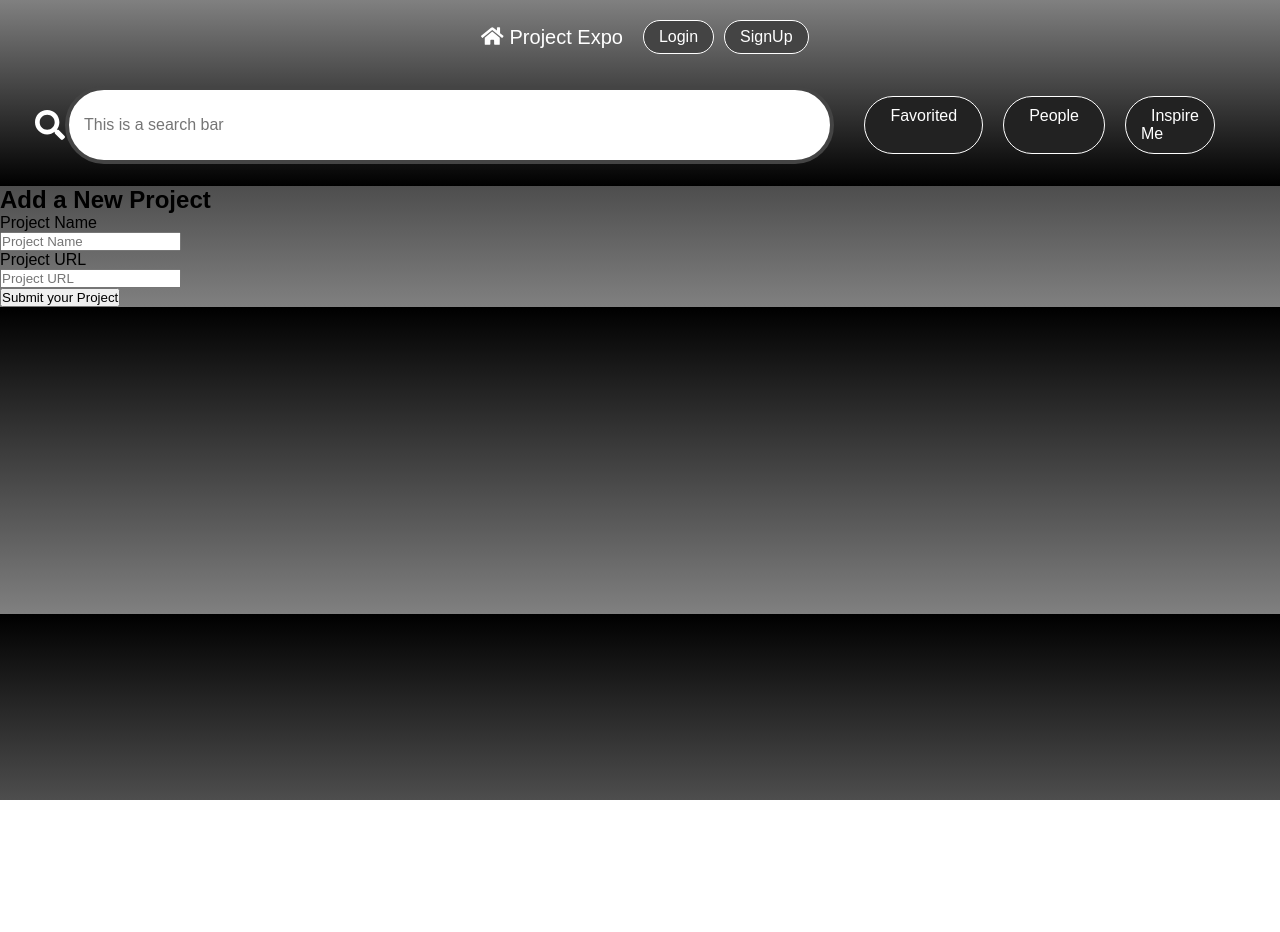
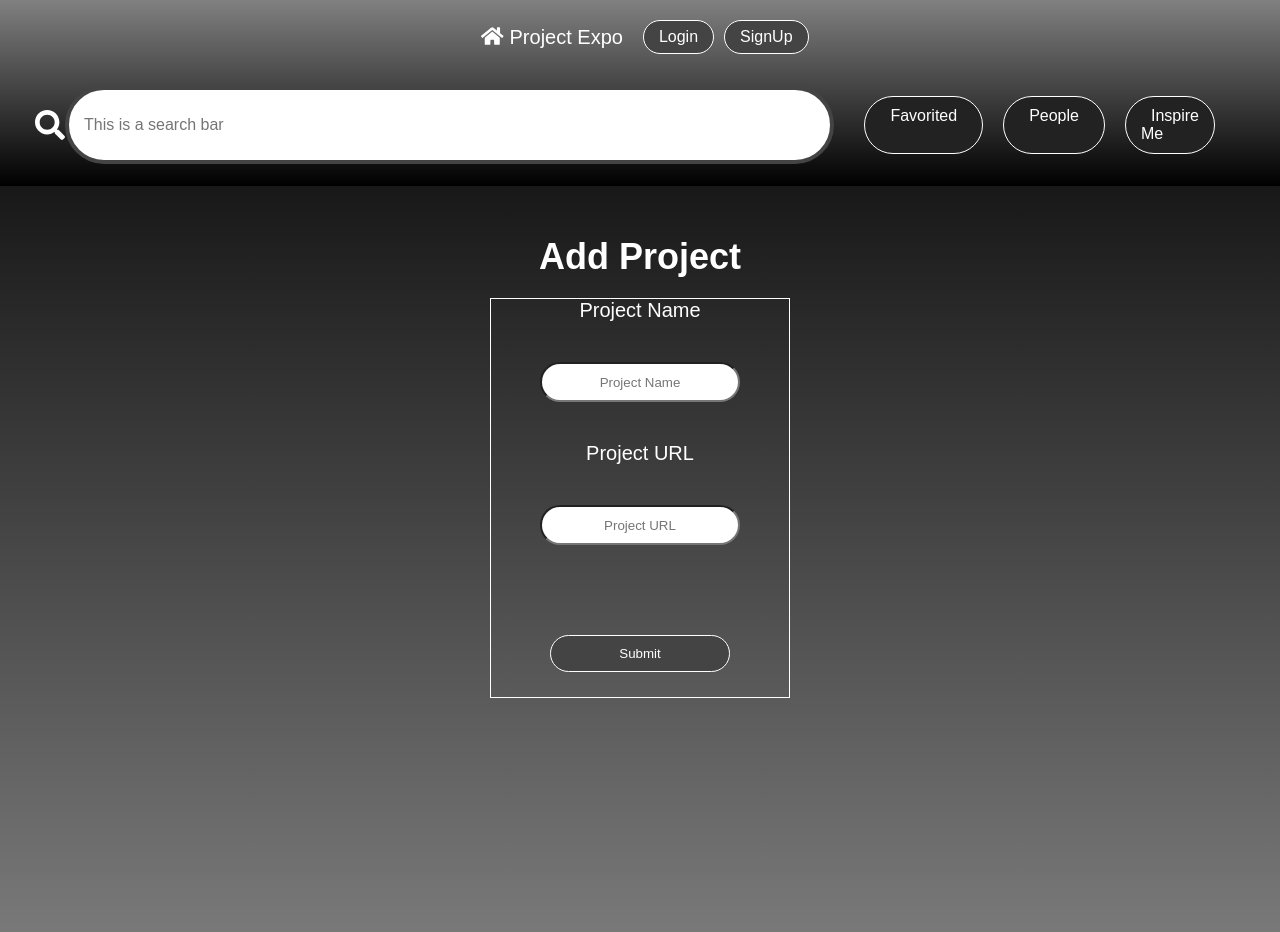
Before and after one commit to bradb345/Client, a React (Create React App) app: page /projects/new in a window 1280 px wide. Shown: the top 932 px of the page. Before the commit the page ends 800 px from the top, so only its background shows below. Built offline with nearby package versions, Linux system fonts and the light colour scheme; a web font is replaced by a local one.

Commit message:
conditional rendering + forms

```diff
--- a/src/components/projects/ProjectCard.js
+++ b/src/components/projects/ProjectCard.js
@@ -2,13 +2,13 @@ import React from 'react'
 import { Link, useHistory } from 'react-router-dom'
 
 
-import { faUser, faThumbsUp, faDesktop } from '@fortawesome/free-solid-svg-icons'
+import { faUser, faThumbsUp, faDesktop, faEdit, faRemoveFormat } from '@fortawesome/free-solid-svg-icons'
 import { FontAwesomeIcon } from '@fortawesome/react-fontawesome'
 import { isAuthenticated, getCurrentUserId, isAuthor } from '../lib/auth'
 import { likeProject, deleteSingleProject } from '../lib/api'
 
 
-function ProjectCard({ projectName, url, owner, handleUpdateProjects, projectId, likedByArray }) {
+function ProjectCard({ projectName, url, owner, handleUpdateProjects, projectId, likedByArray, username }) {
 
   const [likeText, setLikeText] = React.useState('Like')
   const history = useHistory()
@@ -62,10 +62,12 @@ function ProjectCard({ projectName, url, owner, handleUpdateProjects, projectId,
 
               <div className="project-info">
                 <ul className="user-links">
-                  <li><a href="#"><FontAwesomeIcon icon={faUser} /> Project Name: {projectName} </a></li>
-                  <li><a href="#"><FontAwesomeIcon icon={faDesktop} /> Project Type: Game</a></li>
+                  <li><a href="#"><FontAwesomeIcon icon={faDesktop} /> Project Name: {projectName} </a></li>
+                  <li><a href="#"><FontAwesomeIcon icon={faUser} /> User: {username} </a></li>
                 </ul>
                 <br />
+                <hr/>
+                <br/>
                 <a onClick={handleLike} className="like" href="#"><FontAwesomeIcon icon={faThumbsUp} /> {likeText} {likedByArray && likedByArray.length}</a>
 
                 <div>
@@ -73,13 +75,12 @@ function ProjectCard({ projectName, url, owner, handleUpdateProjects, projectId,
                     <div>
                       <div>
                         <Link to={`/projects/${projectId}/edit/`}>
-              Edit your Project
+                          <a><FontAwesomeIcon icon={faEdit}/> Edit</a>
                         </Link>
                       </div>
                       <div>
-                        <button onClick={handleDelete}>
-              Delete you Project!
-                        </button>
+                        <a className="delete-project" onClick={handleDelete}><a><FontAwesomeIcon icon={faRemoveFormat}/> Delete</a>
+                        </a>
                       </div>
                     </div>
                   )}
--- a/src/components/projects/ProjectIndex.js
+++ b/src/components/projects/ProjectIndex.js
@@ -15,7 +15,7 @@ function ProjectIndex({ searchTerm }) {
     const getData = async () => {
       try {
         const response = await getAllProjects()
-        setProjects(response.data)
+        setProjects(response.data.reverse())
         // console.log(response.data)
         // console.log(response.data.map(project => project.projectName))
       } catch (error) {
--- a/src/components/projects/ProjectNew.js
+++ b/src/components/projects/ProjectNew.js
@@ -24,12 +24,12 @@ function CreateNewProject() {
 
 
   return (
-    <section>
-      <div>
-        <h2> Add a New Project </h2>
+    <section className="edit-container">
+      <div className="edit-title">
+        <h1> Add Project </h1>
       </div>
-      <form onSubmit={handleSubmit}>
-        <div>
+      <form className="edit-form"  onSubmit={handleSubmit}>
+        <div  className="form-label-container">
           <label> Project Name </label>
           <div>
             <input
@@ -65,9 +65,9 @@ function CreateNewProject() {
           </div>
           {formErrors.projectType}
         </div> */}
-        <div>
-          <button type='submit'>
-            Submit your Project
+        <div className="edit-btn-container">
+          <button className="editbtn" type='submit'>
+            Submit
           </button>
         </div>
       </form>
--- a/src/components/projects/projectEdit.js
+++ b/src/components/projects/projectEdit.js
@@ -43,12 +43,12 @@ function ProjectEdit() {
   }
 
   return (
-    <section>
-      <div>
-        <h2> Edit this Project </h2>
+    <section className="edit-container">
+      <div className="edit-title">
+        <h1>Edit Project</h1>
       </div>
-      <form onSubmit={handleSubmit}>
-        <div>
+      <form className="edit-form" onSubmit={handleSubmit}>
+        <div className="form-label-container">
           <label htmlFor="projectName"> Project Name </label>
           <div>
             <input
@@ -72,9 +72,9 @@ function ProjectEdit() {
           </div>
           {formErrors.url}
         </div>
-        <div>
-          <button type='submit'>
-            Edit your Project !!!
+        <div className="edit-btn-container">
+          <button className="editbtn" type='submit'>
+            Submit
           </button>
         </div>
       </form>
--- a/src/components/users/UserCard.js
+++ b/src/components/users/UserCard.js
@@ -46,7 +46,7 @@ function UserCard() {
               <p>Junior Software Developer</p>
             </div>
             <div className="user-site link">
-              <a href="https://gasdrawls.com/">{user && user.personalsite}</a>
+              {/* <a href={user && user.personalsite}>{user && user.personalsite}</a> */}
             </div>
             <br />
           </div>
@@ -55,7 +55,7 @@ function UserCard() {
             <button className="hire-btn"><FontAwesomeIcon icon={faEnvelope} /> Hire Me</button>
             <Link to="/projects/new">
 
-              {!isAuthor(id) ?
+              {isAuthor(user && user.id) ?
                 <button className="addProject"><FontAwesomeIcon icon={faPlus} /> Add Project</button>
                 :
                 <div/>
--- a/src/components/users/UserFeed.js
+++ b/src/components/users/UserFeed.js
@@ -1,8 +1,11 @@
 import UserCard from './UserCard.js'
 import ProjectIndex from '../projects/ProjectIndex.js'
+import { useParams } from 'react-router-dom'
 
 function UserFeed({ searchTerm }) {
 
+
+  const { id } = useParams()
 
 
   return (
@@ -11,7 +14,7 @@ function UserFeed({ searchTerm }) {
         <UserCard />
       </div>
       <div >
-        <ProjectIndex searchTerm={searchTerm} />
+        <ProjectIndex searchTerm={searchTerm} userId={id} />
       </div>
     </div>
   )
--- a/src/styles/main.scss
+++ b/src/styles/main.scss
@@ -414,12 +414,65 @@ color:black;
   color:black;
 }
 
-// .main-user-feed-container {
-// display:flex;
-// flex-direction: row;
-// flex-wrap: wrap;
-// }
 
-// .userfeed {
-//   width:max-content;
-// }
+.edit-container {
+  display: flex;
+  align-items: center;
+  flex-direction: column;
+  height:100vh;
+}
+
+.edit-container h1 {
+
+  color: white;
+  font-size: 36px;
+  margin-top: 50px;
+
+}
+
+.edit-form {
+  display: flex;
+  flex-direction: column;
+  text-align: center;
+  border: 1px solid white;
+  height: 400px;
+  width: 300px;
+  color:white;
+  margin: 20px;
+}
+
+.form-label-container {
+  // padding: 10px;
+}
+
+.edit-form input {
+  text-align: center;
+  width:200px;
+  height: 40px;
+  padding: 10px;
+  margin: 40px;
+  border-radius: 50rem;
+}
+
+.edit-form label {
+  font-size: 20px;
+}
+
+.edit-btn-container {
+  margin: 50px;
+}
+
+.editbtn {
+  width: 180px;
+  border-radius:50rem;
+  padding: 10px;
+  border: 1px solid white;
+  background-color: #444;
+  color:white;
+}
+
+.editbtn:hover {
+  background-color:red;
+  color:black;
+  border: 1px solid black;
+}
```
